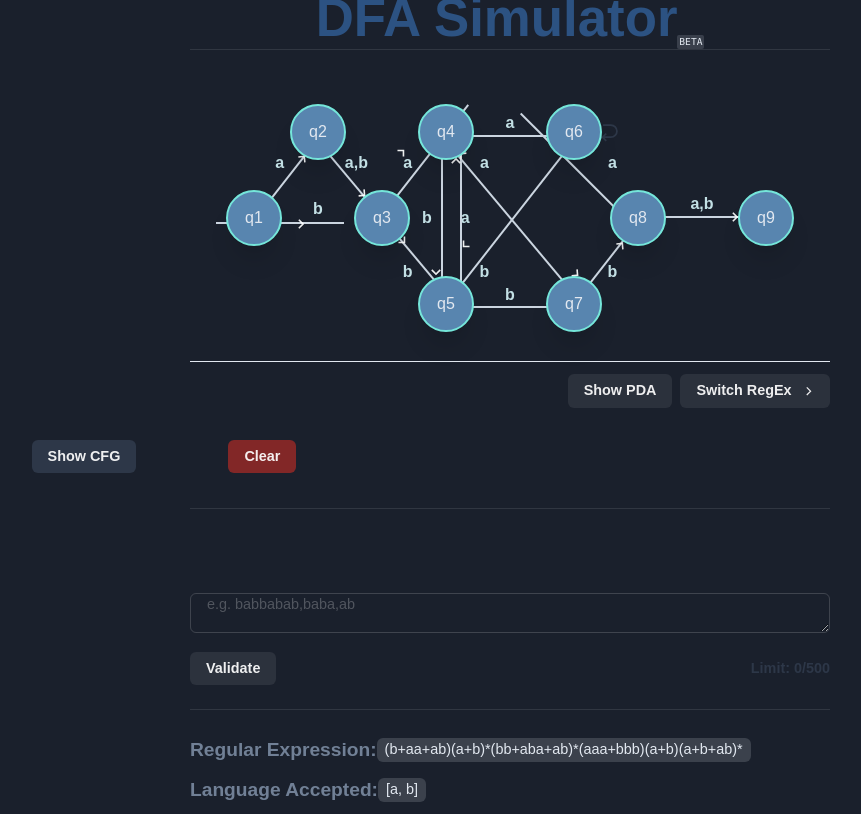
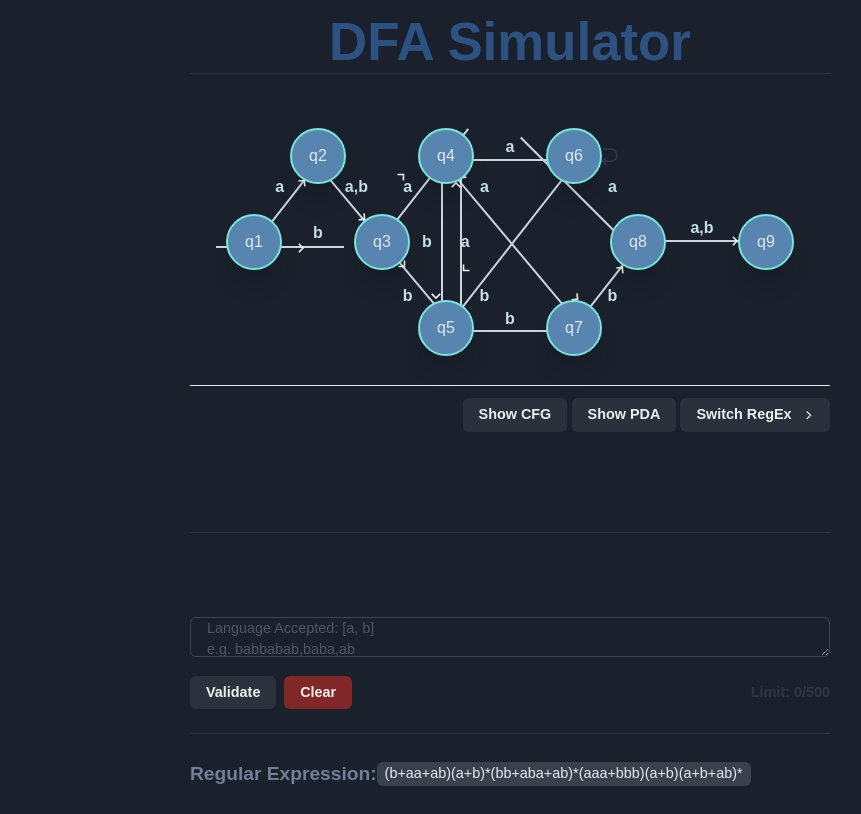
Before and after one commit to stiffmeister923/DFA-Simulator, a Next.js app: page / in a window 1280 px wide. Shown: the whole page, without its empty margins (130-991 px from the left). Built offline with nearby package versions, Linux system fonts and the light colour scheme.

Commit message:
Add files via upload

```diff
--- a/components/components/CFG.js
+++ b/components/components/CFG.js
@@ -17,7 +17,13 @@ const CFG = ({ prob2 }) => {
     <>
       <Popover isLazy placement="top">
         <PopoverTrigger>
-          <Button mx="2" variant="CFG">Show CFG</Button>
+          <Button
+            mx="2"
+            left= "4%"
+            top = "50%"
+            >
+            Show CFG
+            </Button>
         </PopoverTrigger>
         <PopoverContent
           maxW={["17em", null, "16em", null, null, "16em"]}
--- a/components/components/LeftBox.js
+++ b/components/components/LeftBox.js
@@ -81,7 +81,9 @@ const LeftBox = ({
               fontSize={["0.7em", "0.7em", "0.9em"]}
               my={3}
               placeholder={
-                !prob2 ? "e.g. babbabab,baba,ab" : "e.g. 0110101,1010,010"
+                !prob2 ? `Language Accepted: [a, b]
+e.g. babbabab,baba,ab` : `Language Accepted: [0,1]
+e.g. 0110101,1010,010`
               }
               value={string}
               onChange={handleTextChange}
@@ -93,9 +95,11 @@ const LeftBox = ({
                   Validate
                 </Button>
                 <Button
-                  variant="clear"
                   onClick={handleReset}
                   disabled={simulating}
+                  left = "5%"
+                  bg = "red.800"
+                  _hover = ""
                 >
                   Clear
                 </Button>
@@ -109,7 +113,7 @@ const LeftBox = ({
             </Flex>
             <Divider my="6" />
             {/* DIVIDER OF LEFT CONTAINER */}
-            <Flex
+           <Flex
               align="center"
               direction={["column", "column", "row", "row", "row", "none"]}
               display={["flex", "flex", "flex", "flex", "flex", "none"]}
@@ -120,17 +124,6 @@ const LeftBox = ({
                 {!prob2 ? regex1 : regex2}
               </Tag>
             </Flex>
-            <Flex
-              my={2}
-              direction={["column", "column", "row", "row", "row", "none"]}
-              display={["flex", "flex", "flex", "flex", "flex", "none"]}
-              align="center"
-            >
-              <Heading>Language Accepted:</Heading>
-              <Tag my={1} fontSize={["0.7em", "0.7em", "0.9em"]}>
-                {!prob2 ? "[a, b]" : "[0, 1]"}
-              </Tag>
-            </Flex>
           </form>
         </Box>
       </Box>
--- a/components/components/PDA.js
+++ b/components/components/PDA.js
@@ -13,6 +13,7 @@ import {
   PopoverArrow,
   PopoverCloseButton,
 } from "@chakra-ui/react";
+import { ImTextColor } from "react-icons/im";
 
 const PDA = () => {
   // State to toggle between PDA1 and PDA2
@@ -20,7 +21,7 @@ const PDA = () => {
 
   // Example structure for two PDAs
   const pda1States = [
-    { id: "q0", x: 50, y: 100, label: "q0" },
+    { id: "q0", x: 50, y: 100, label: "q0"  },
     { id: "q1", x: 150, y: 100, label: "q1" },
     { id: "q2", x: 250, y: 100, label: "q2" },
   ];
@@ -101,7 +102,7 @@ const PDA = () => {
     <>
       <Popover isLazy placement="top">
         <PopoverTrigger>
-          <Button mx="2">Show PDA</Button>
+          <Button mx="2" left="1%">Show PDA</Button>
         </PopoverTrigger>
         <PopoverContent
           maxW={["17em", null, "16em", null, null, "16em"]}
--- a/components/components/RightBox.js
+++ b/components/components/RightBox.js
@@ -19,9 +19,6 @@ const RightBox = ({
     <>
       <Flex align="flex-end" justify="space-between">
         <Heading variant="title">DFA Simulator</Heading>
-        <Code fontSize={["0.5em", null, "0.6em", null, null, "0.6em"]}>
-          BETA
-        </Code>
       </Flex>
 
       <Divider mb="6" />
--- a/styles/overrides.js
+++ b/styles/overrides.js
@@ -27,26 +27,18 @@ export const Button = {
     Main: {
       bg:"gray.700"
     },
-    clear: {
-      bg: "red.800",
-      pos: "absolute",
-      left: "28%",
-      top: "55%",
-      _hover: "",
-      fontSize: ["0.7em", "0.7em", "0.9em"],
-    },
     CFG: {
       pos:"absolute",
       left: "12%",
       top: "55%",
-      bg: "gray.700"
+      bg: "gray.700",
     },
     Switch: {
       pos: "absolute",
       left: "3.4%",
       top: "55%",
       bg: "gray.700",
-    }
+    },
   },
   defaultProps: {
     size: "regular",
```
